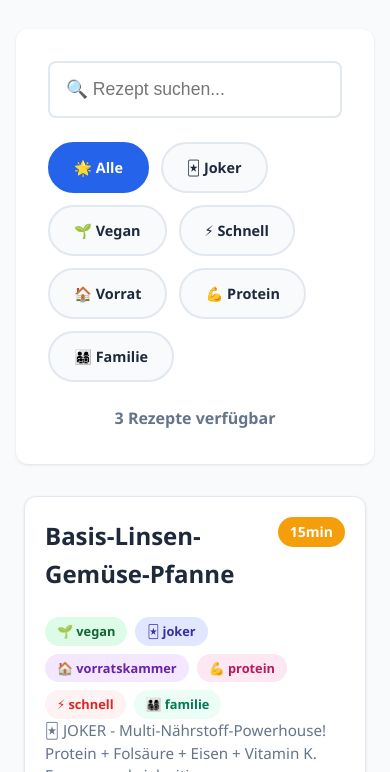
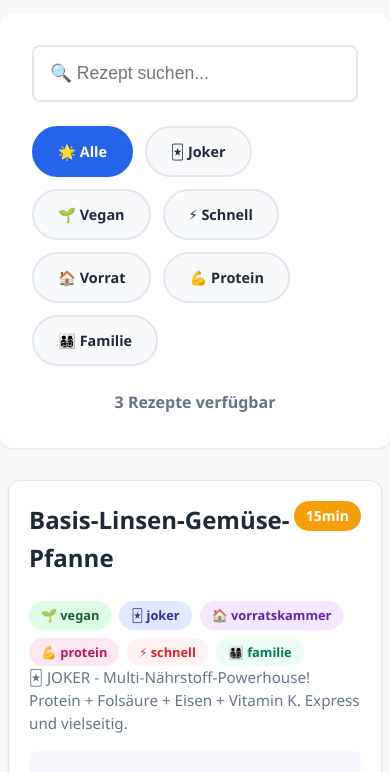
Before and after one commit to kochbuch-kunz/kochbuch-static, a website: page template.html in a window 390 px wide. Shown: the part 136-908 px from the top of the page. Drawn offline with Linux system fonts and the light colour scheme.

Commit message:
Update style.css

```diff
--- a/style.css
+++ b/style.css
@@ -560,7 +560,8 @@ body[data-view="all"] .single-recipe-view {
 /* Responsive Design */
 @media (max-width: 768px) {
     .container {
-        padding: 1rem;
+        padding: 0 !important;
+        margin: 0 !important;
     }
 
     .recipe-grid {
```
